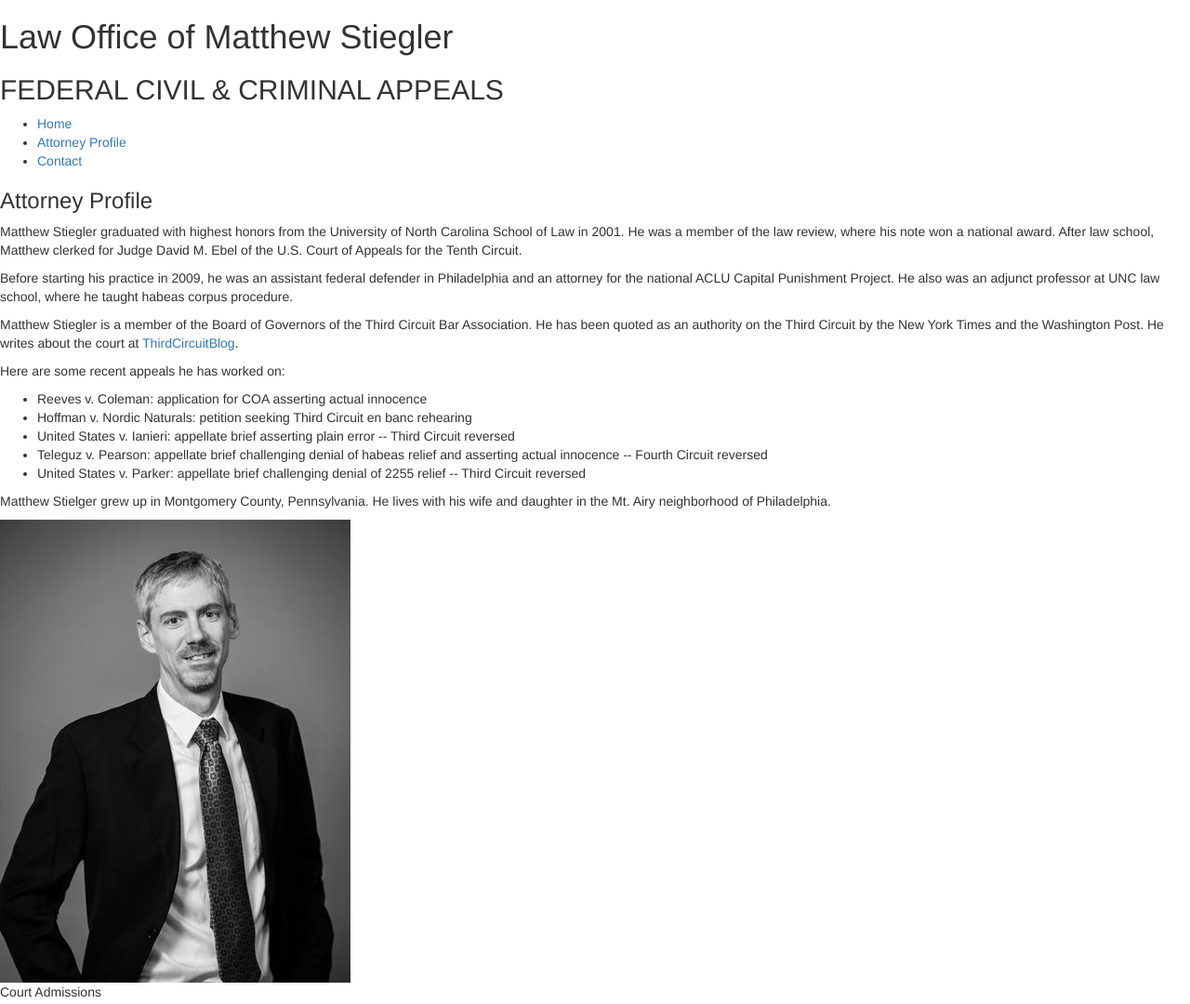
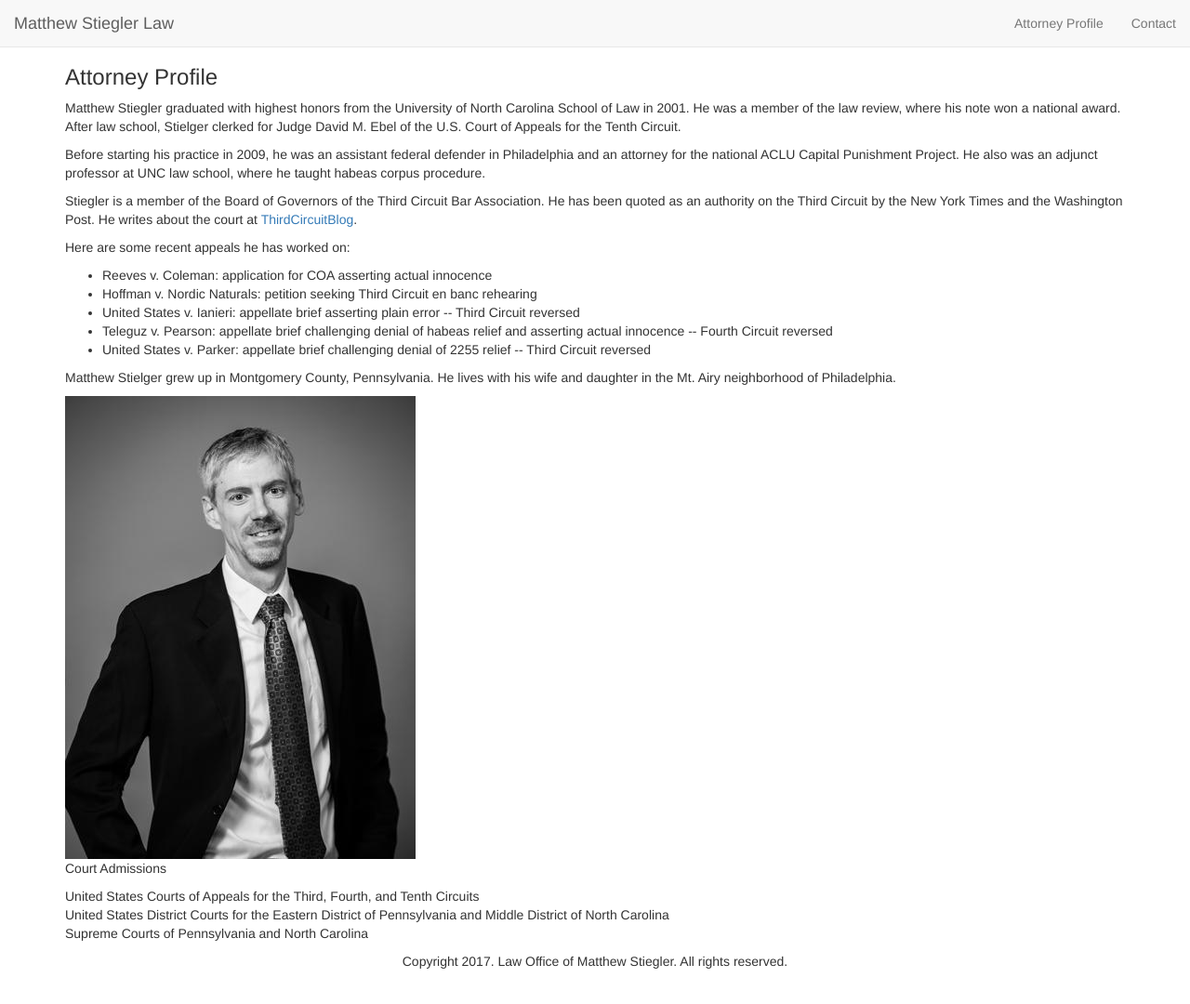
Before and after one commit to L-Hunter/stiegler-law, a plain HTML site: page attorney-profile.html in a window 1280 px wide. Shown: the top 1080 px of the page at 93% size. After the commit the page ends 1044 px from the top, so only its background shows below. Drawn offline with nearby package versions, Linux system fonts and the light colour scheme.

Commit message:
adds navigation

```diff
--- a/assets/style.css
+++ b/assets/style.css
@@ -0,0 +1,3 @@
+body {
+	padding-top: 50px;
+}
--- a/attorney-profile.html
+++ b/attorney-profile.html
@@ -8,28 +8,39 @@
 </head>
 <body>
 	<header>
-		<nav>
-			<h1>Law Office of Matthew Stiegler</h1>
-			<h2>FEDERAL CIVIL &amp; CRIMINAL APPEALS</h2>
-			<ul>
-				<li><a href="http://www.stieglerlaw.com">Home</a></li>
-				<li><a href="http://www.stieglerlaw.com/attorney-profile.html">Attorney Profile</a></li>
-				<li><a href="http://www.stieglerlaw.com/contact.html">Contact</a></li>
+		<nav class="navbar navbar-default navbar-fixed-top">
+			<div class="container-fluid">
+				<div class="navbar-header">
+					<button type="button" class="navbar-toggle collapsed" data-toggle="collapse" data-target="#bs-example-navbar-collapse-1" aria-expanded="false">
+						<span class="sr-only">Toggle navigation</span>
+						<span class="icon-bar"></span>
+						<span class="icon-bar"></span>
+						<span class="icon-bar"></span>
+					</button>
+					<a class="navbar-brand" href="index.html">Matthew Stiegler Law</a>
+				</div>
+				<div class="collapse navbar-collapse" id="bs-example-navbar-collapse-1">
+					<ul class="nav navbar-nav navbar-right">
+						<li><a href="attorney-profile.html">Attorney Profile</a></li>
+						<li><a href="contact.html">Contact</a></li>
 					</ul>
+				</div>
+			</div>
 		</nav>
 	</header>
 
+	<div class="container">
 		<article>
 			<h3>Attorney Profile</h3>
 
 			<section>
-		<p>Matthew Stiegler graduated with highest honors from the University of North Carolina School of Law in 2001. He was a member of the law review, where his note won a national award. After law school, Matthew clerked for Judge David M. Ebel of the U.S. Court of Appeals for the Tenth Circuit.</</p>
+			<p>Matthew Stiegler graduated with highest honors from the University of North Carolina School of Law in 2001. He was a member of the law review, where his note won a national award. After law school, Stielger clerked for Judge David M. Ebel of the U.S. Court of Appeals for the Tenth Circuit.</</p>
 
 			<p>Before starting his practice in 2009, he was an assistant federal defender in Philadelphia and an attorney for the national ACLU Capital Punishment Project. He also was an adjunct professor at UNC law school, where he taught habeas corpus procedure.</p>
 			</section>
 
 			<section>
-			<p>Matthew Stiegler is a member of the Board of Governors of the Third Circuit Bar Association. He has been quoted as an authority on the Third Circuit by the New York Times and the Washington Post. He writes about the court at <a href="http://thirdcircuitblog.com/">ThirdCircuitBlog</a>.</p>
+				<p>Stiegler is a member of the Board of Governors of the Third Circuit Bar Association. He has been quoted as an authority on the Third Circuit by the New York Times and the Washington Post. He writes about the court at <a href="http://thirdcircuitblog.com/">ThirdCircuitBlog</a>.</p>
 
 				<p>Here are some recent appeals he has worked on:
 					<ul>
@@ -57,7 +68,8 @@
 			United States District Courts for the Eastern District of Pennsylvania and Middle District of North Carolina<br>
 			Supreme Courts of Pennsylvania and North Carolina</p>
 		</aside>
+	</div>
 
-	<footer>Copyright 2017. Law Office of Matthew Stiegler. All rights reserved.</footer>
+	<footer class="container-fluid text-center">Copyright 2017. Law Office of Matthew Stiegler. All rights reserved.</footer>
 </body>
 </html>
```
Also changed, not shown: contact.html (+20 -8 lines), index.html (+22 -8 lines). Lines whose indentation alone changed are shown as unchanged.
